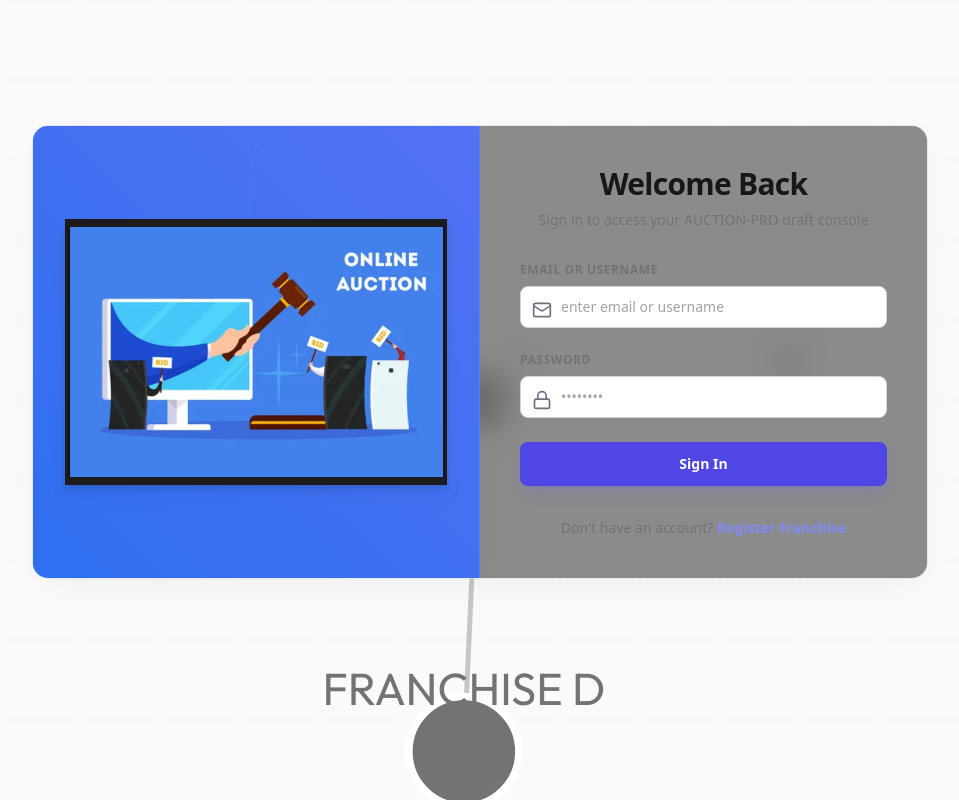
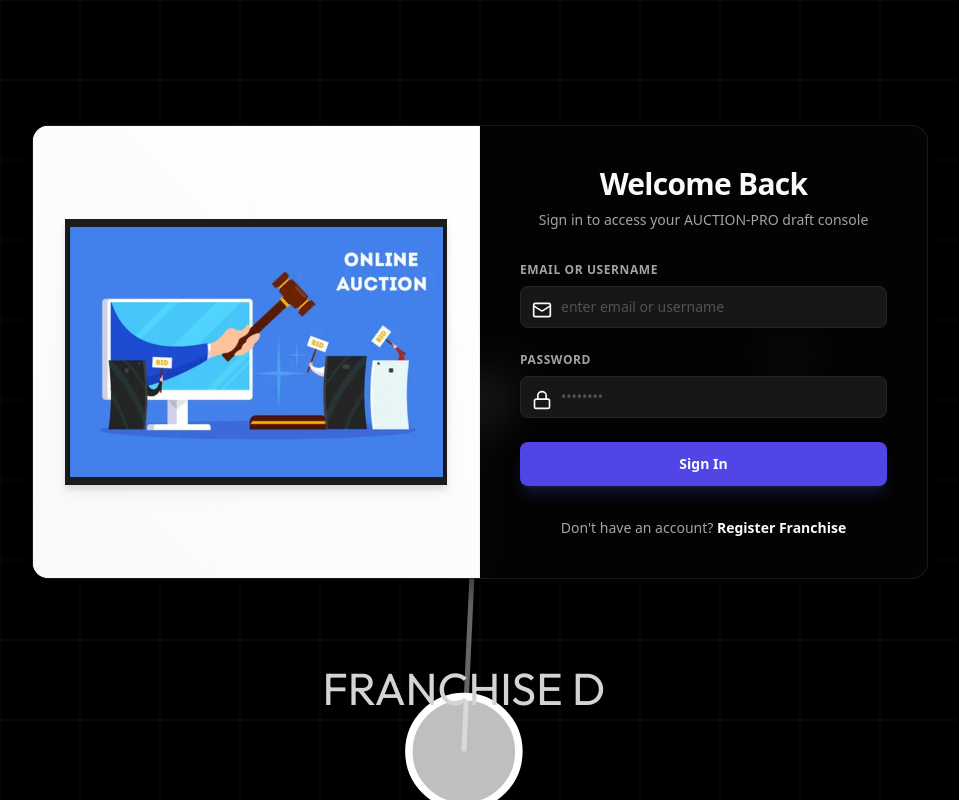
Before and after one commit to yogeshswami0/Auction, a React (Vite) app in the folder frontend/: page /login in a window 1280 px wide. Shown: the whole page, without its empty margins (160-1119 px from the left). Built offline with nearby package versions, Linux system fonts and the light colour scheme.

Commit message:
style: set outer background to dark black with 3D canvas, set login illustration panel background to white

```diff
--- a/frontend/src/App.jsx
+++ b/frontend/src/App.jsx
@@ -20,7 +20,7 @@
     <Router>
       <AuthProvider>
         <SocketProvider>
-          <div className="relative min-h-screen text-gray-900 flex flex-col bg-[#fafafa]">
+          <div className="relative min-h-screen text-white flex flex-col bg-[#000000]">
             {/* Background live bidding 3D projected animation */}
             <Background3DAnimation />
 
--- a/frontend/src/components/Background3DAnimation.jsx
+++ b/frontend/src/components/Background3DAnimation.jsx
@@ -47,9 +47,8 @@
 
     // Main render loop
     const render = () => {
-      // Clear with clean off-white background
-      ctx.fillStyle = '#fafafa';
-      ctx.fillRect(0, 0, canvas.width, canvas.height);
+      // Clear with transparent background to inherit parent bg
+      ctx.clearRect(0, 0, canvas.width, canvas.height);
 
       // Draw subtle grid overlay in light gray
       ctx.strokeStyle = 'rgba(163, 163, 163, 0.07)';
@@ -142,7 +141,7 @@
         if (item.type === 'franchise') {
           // Draw faint orbit connection line
           ctx.beginPath();
-          ctx.strokeStyle = `rgba(163, 163, 163, ${0.12 * item.scale})`;
+          ctx.strokeStyle = `rgba(255, 255, 255, ${0.08 * item.scale})`;
           ctx.lineWidth = 1 * item.scale;
           ctx.moveTo(pProj.x, pProj.y);
           ctx.lineTo(item.x, item.y);
@@ -151,24 +150,24 @@
           // Franchise node
           ctx.beginPath();
           ctx.arc(item.x, item.y, item.radius, 0, Math.PI * 2);
-          ctx.fillStyle = `rgba(115, 115, 115, ${0.8 * item.scale})`;
+          ctx.fillStyle = `rgba(255, 255, 255, ${0.15 * item.scale})`;
           ctx.fill();
-          ctx.strokeStyle = `rgba(255, 255, 255, ${0.9 * item.scale})`;
+          ctx.strokeStyle = `rgba(255, 255, 255, ${0.35 * item.scale})`;
           ctx.lineWidth = 1.5 * item.scale;
           ctx.stroke();
 
           // Franchise label
           ctx.font = `${Math.max(8, Math.round(9 * item.scale))}px 'Outfit', sans-serif`;
-          ctx.fillStyle = `rgba(115, 115, 115, ${0.85 * item.scale})`;
+          ctx.fillStyle = `rgba(212, 212, 212, ${0.75 * item.scale})`;
           ctx.textAlign = 'center';
           ctx.fillText(item.name, item.x, item.y - item.radius - 5);
         } else if (item.type === 'bid') {
           // Flying bid dot
           ctx.beginPath();
           ctx.arc(item.x, item.y, 3 * item.scale, 0, Math.PI * 2);
-          ctx.fillStyle = `rgba(82, 82, 82, ${0.9 * item.scale})`;
+          ctx.fillStyle = `rgba(255, 255, 255, ${0.8 * item.scale})`;
           ctx.fill();
-          ctx.strokeStyle = `rgba(255, 255, 255, ${0.8 * item.scale})`;
+          ctx.strokeStyle = `rgba(255, 255, 255, ${0.7 * item.scale})`;
           ctx.lineWidth = 0.8 * item.scale;
           ctx.stroke();
         }
@@ -177,12 +176,12 @@
       // Draw central bid target (Player Node) at Z = 0
       ctx.beginPath();
       ctx.arc(pProj.x, pProj.y, playerRadius * 1.4, 0, Math.PI * 2);
-      ctx.fillStyle = 'rgba(163, 163, 163, 0.08)';
+      ctx.fillStyle = 'rgba(255, 255, 255, 0.05)';
       ctx.fill();
 
       ctx.beginPath();
       ctx.arc(pProj.x, pProj.y, playerRadius, 0, Math.PI * 2);
-      ctx.fillStyle = '#525252';
+      ctx.fillStyle = 'rgba(255, 255, 255, 0.1)';
       ctx.fill();
       ctx.strokeStyle = '#ffffff';
       ctx.lineWidth = 2.5;
@@ -190,7 +189,7 @@
 
       // Label inside central player node
       ctx.font = 'bold 8px "Outfit", sans-serif';
-      ctx.fillStyle = '#fafafa';
+      ctx.fillStyle = '#ffffff';
       ctx.textAlign = 'center';
       ctx.textBaseline = 'middle';
       ctx.fillText('DRAFT TARGET', pProj.x, pProj.y);
--- a/frontend/src/index.css
+++ b/frontend/src/index.css
@@ -4,28 +4,28 @@
 
 @layer base {
   body {
-    background-color: #fafafa;
-    color: #171717;
+    background-color: #000000;
+    color: #fafafa;
     font-family: 'Inter', 'Outfit', sans-serif;
   }
 }
 
 @layer utilities {
-  /* Premium Glassmorphism - Light Card on Light Screen Background */
+  /* Premium Glassmorphism */
   .glass-card {
-    background: rgba(255, 255, 255, 0.55) !important;
+    background: rgba(10, 10, 10, 0.60) !important;
     backdrop-filter: blur(16px);
     -webkit-backdrop-filter: blur(16px);
-    border: 1px solid rgba(0, 0, 0, 0.08) !important;
-    box-shadow: 0 10px 40px -10px rgba(0, 0, 0, 0.06) !important;
+    border: 1px solid rgba(255, 255, 255, 0.08) !important;
+    box-shadow: 0 8px 32px 0 rgba(0, 0, 0, 0.5) !important;
   }
 
   .glass-nav {
-    background: rgba(255, 255, 255, 0.70) !important;
+    background: rgba(10, 10, 10, 0.70) !important;
     backdrop-filter: blur(20px);
     -webkit-backdrop-filter: blur(20px);
-    border-bottom: 1px solid rgba(0, 0, 0, 0.08) !important;
-    box-shadow: 0 4px 30px rgba(0, 0, 0, 0.02) !important;
+    border-bottom: 1px solid rgba(255, 255, 255, 0.08) !important;
+    box-shadow: 0 4px 30px rgba(0, 0, 0, 0.6) !important;
   }
 
   /* Micro-animations */
@@ -35,8 +35,8 @@
 
   .hover-glow:hover {
     transform: translateY(-2px);
-    box-shadow: 0 0 20px rgba(0, 0, 0, 0.05) !important;
-    border-color: rgba(0, 0, 0, 0.1) !important;
+    box-shadow: 0 0 20px rgba(255, 255, 255, 0.15) !important;
+    border-color: rgba(255, 255, 255, 0.25) !important;
   }
 
   /* Dynamic 3D Perspective and Transitions */
@@ -160,82 +160,53 @@
   }
 }
 
-/* Custom styling overrides to apply the light glass theme design */
+/* Custom styling overrides to apply the high-contrast dark theme design */
 
-/* Ensure text inside the light glass cards and nav defaults to dark */
+/* Ensure all text inside the dark glass cards and nav remains light */
 .glass-card,
-.glass-card p,
-.glass-card label,
-.glass-card span:not([class*="bg-"]):not(button *),
-.glass-card .text-white:not(button):not(button *) {
-  color: #171717 !important;
+.glass-card *,
+.glass-nav,
+.glass-nav * {
+  color: #fafafa;
 }
 
-/* Glass card header structures */
-.glass-card h1,
-.glass-card h2,
-.glass-card h3,
-.glass-card h4,
-.glass-card h5,
-.glass-card h6 {
-  color: #0a0a0a !important;
-}
-
-/* Subtitle and secondary texts in light cards */
+/* Subtitle and secondary texts in dark cards */
 .glass-card .text-gray-400,
 .glass-card p.text-gray-400,
 .glass-card span.text-gray-400,
-.glass-card .text-gray-300 {
-  color: #737373 !important;
+.glass-card .text-gray-300,
+.glass-nav .text-gray-400 {
+  color: #a3a3a3 !important;
 }
 
-/* Ensure active/inactive nav links styling on light navigation bar */
+/* Nav links hover and active states inside dark nav */
 .glass-nav a {
-  color: #525252 !important;
+  color: #a3a3a3 !important;
 }
 .glass-nav a:hover {
-  background-color: rgba(0, 0, 0, 0.04) !important;
-  color: #171717 !important;
+  background-color: rgba(255, 255, 255, 0.05) !important;
+  color: #ffffff !important;
 }
 .glass-nav a[class*="bg-indigo-500\/20"] {
-  background-color: rgba(99, 102, 241, 0.12) !important;
-  color: #4f46e5 !important;
-  border-color: rgba(99, 102, 241, 0.25) !important;
+  background-color: rgba(255, 255, 255, 0.08) !important;
+  color: #ffffff !important;
+  border-color: rgba(255, 255, 255, 0.15) !important;
 }
 .glass-nav a[class*="bg-indigo-500\/20"] * {
-  color: #4f46e5 !important;
-}
-.glass-nav p,
-.glass-nav span {
-  color: #262626 !important;
-}
-.glass-nav .text-white {
-  color: #171717 !important;
-}
-.glass-nav .text-gray-400 {
-  color: #737373 !important;
+  color: #ffffff !important;
 }
 
-/* Form input elements styling inside light cards */
+/* Form input elements styling inside dark cards */
 .glass-card input,
 .glass-card select,
 .glass-card textarea {
-  background-color: #ffffff !important;
-  border: 1px solid #d4d4d4 !important;
-  color: #171717 !important;
+  background-color: #171717 !important;
+  border: 1px solid #262626 !important;
+  color: #ffffff !important;
 }
 .glass-card input::placeholder,
 .glass-card textarea::placeholder {
-  color: #a3a3a3 !important;
-}
-
-/* Ensure primary buttons remain styled with white text */
-button,
-button *,
-button.bg-indigo-600,
-button[class*="bg-indigo-600"],
-button[class*="bg-indigo-600"] * {
-  color: #ffffff !important;
+  color: #525252 !important;
 }
 
 /* Ensure alert badges and status overlays remain readable */
@@ -245,7 +216,7 @@
   color: #ffffff !important;
 }
 
-/* Alert notifications and banners reset for light mode */
+/* Alert notifications and banners reset for dark mode */
 div[class*="bg-red-500/10"],
 div[class*="bg-red-500\/10"] {
   background-color: rgba(239, 68, 68, 0.08) !important;
--- a/frontend/src/pages/Login.jsx
+++ b/frontend/src/pages/Login.jsx
@@ -46,12 +46,12 @@
       {/* Split-screen login card (static, no 3D animations/tilt) */}
       <div className="w-full max-w-4xl glass-card rounded-2xl border border-white/10 overflow-hidden flex flex-col md:flex-row relative z-10 shadow-2xl">
 
-        {/* Left Side: Royal Blue Vector Panel containing the static illustration */}
-        <div className="w-full md:w-1/2 bg-[#3B82F6] flex flex-col justify-center items-center p-8 relative overflow-hidden min-h-[320px] md:min-h-0 select-none border-b md:border-b-0 md:border-r border-white/5">
-          {/* Subtle background glow rings in blue panel */}
-          <div className="absolute inset-0 bg-gradient-to-tr from-blue-600 to-indigo-500 opacity-60 z-0" />
-          <div className="absolute w-80 h-80 rounded-full border border-white/10 opacity-30 top-[-20%] right-[-20%] z-0" />
-          <div className="absolute w-64 h-64 rounded-full border border-white/10 opacity-20 bottom-[-15%] left-[-15%] z-0" />
+        {/* Left Side: Clean Light Vector Panel containing the static illustration */}
+        <div className="w-full md:w-1/2 bg-[#ffffff] flex flex-col justify-center items-center p-8 relative overflow-hidden min-h-[320px] md:min-h-0 select-none border-b md:border-b-0 md:border-r border-black/5">
+          {/* Subtle background glow rings in light panel */}
+          <div className="absolute inset-0 bg-gradient-to-tr from-gray-50 to-[#ffffff] opacity-100 z-0" />
+          <div className="absolute w-80 h-80 rounded-full border border-gray-200/40 opacity-30 top-[-20%] right-[-20%] z-0" />
+          <div className="absolute w-64 h-64 rounded-full border border-gray-200/30 opacity-20 bottom-[-15%] left-[-15%] z-0" />
 
           {/* Static illustration banner */}
           <div className="w-full h-full flex justify-center items-center relative z-10">
```
